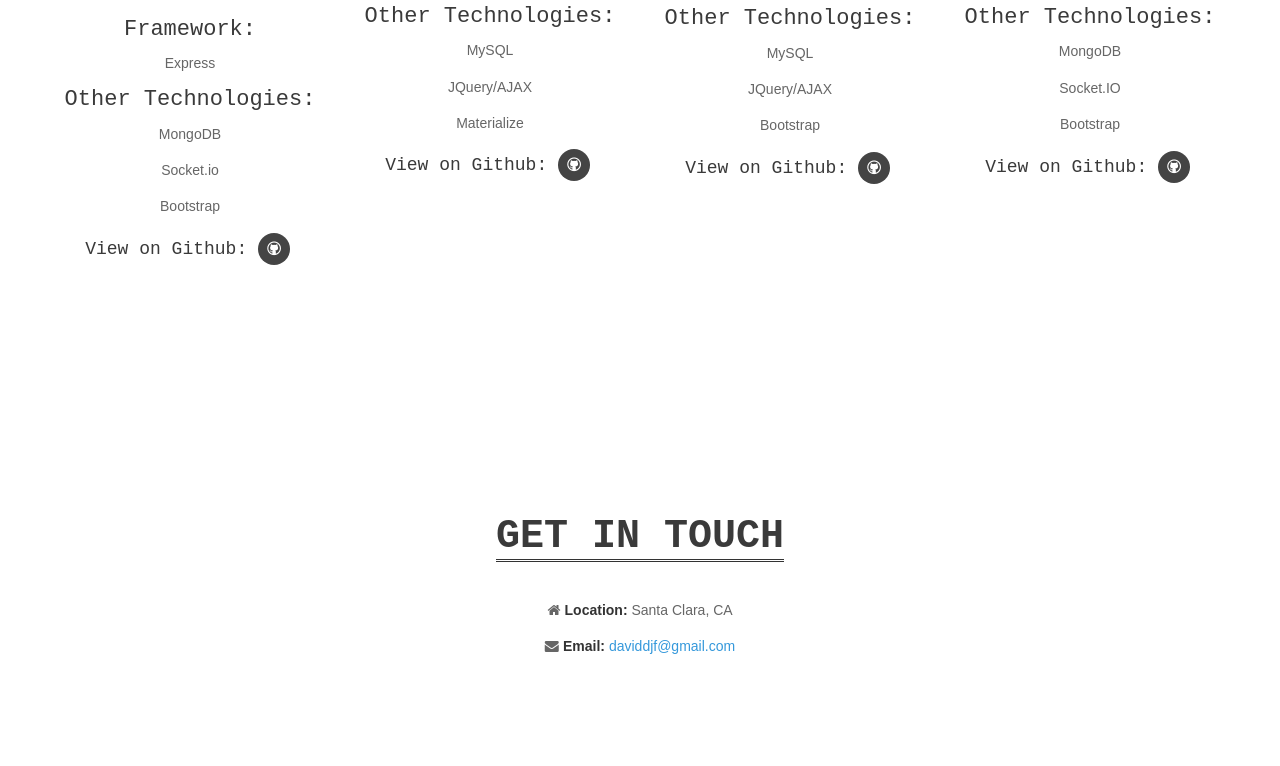
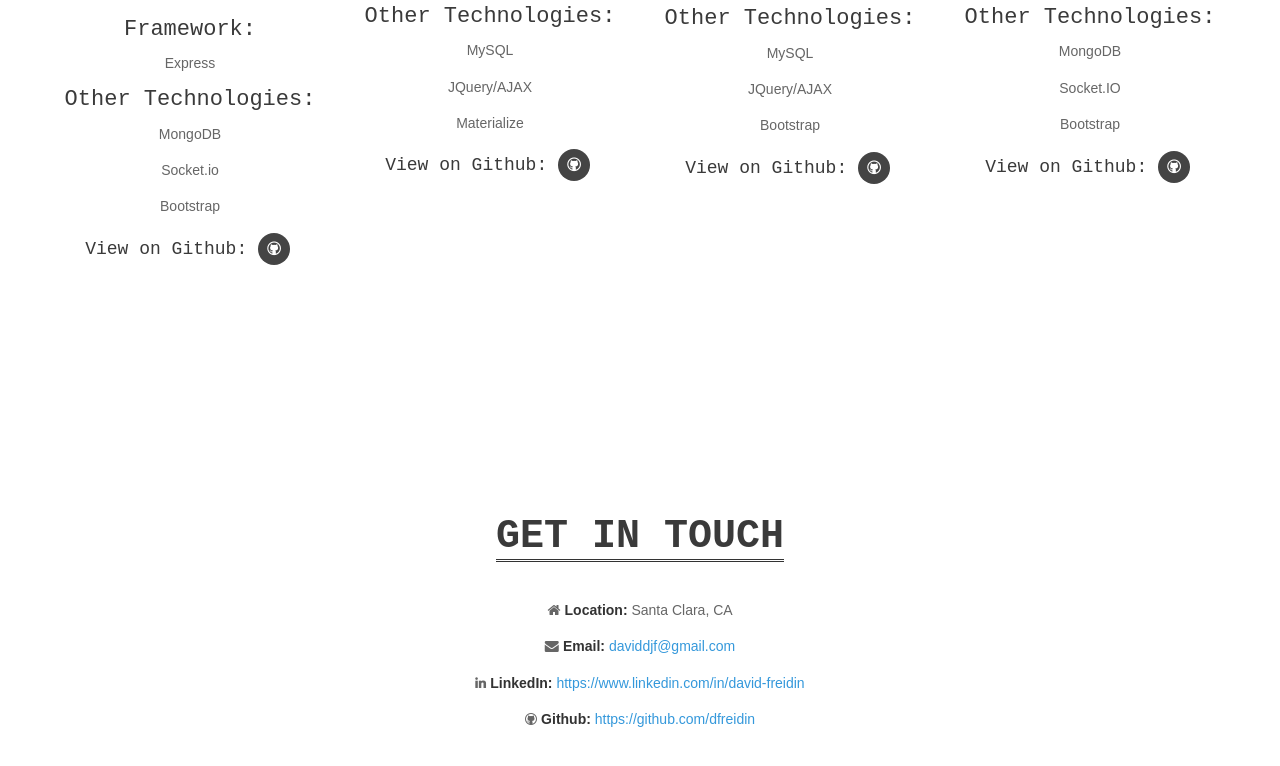
Before and after one commit to dfreidin/DevProfile, a plain HTML site: page index.html in a window 1280 px wide. Shown: the part 3181-3947 px from the top of the page. Drawn offline with Linux system fonts and the light colour scheme.

Commit message:
add github and linkedin links

```diff
--- a/index.html
+++ b/index.html
@@ -423,6 +423,12 @@
               </script>
               </span>
           </p>
+          <p>
+            <span><i class="icon-linkedin"></i><strong>LinkedIn:</strong> <a href="https://www.linkedin.com/in/david-freidin">https://www.linkedin.com/in/david-freidin</a></span>
+          </p>
+          <p>
+            <span><i class="icon-github"></i><strong>Github:</strong> <a href="https://github.com/dfreidin">https://github.com/dfreidin</a></span>
+          </p>
         </div>
       </div>
     </div>
```
